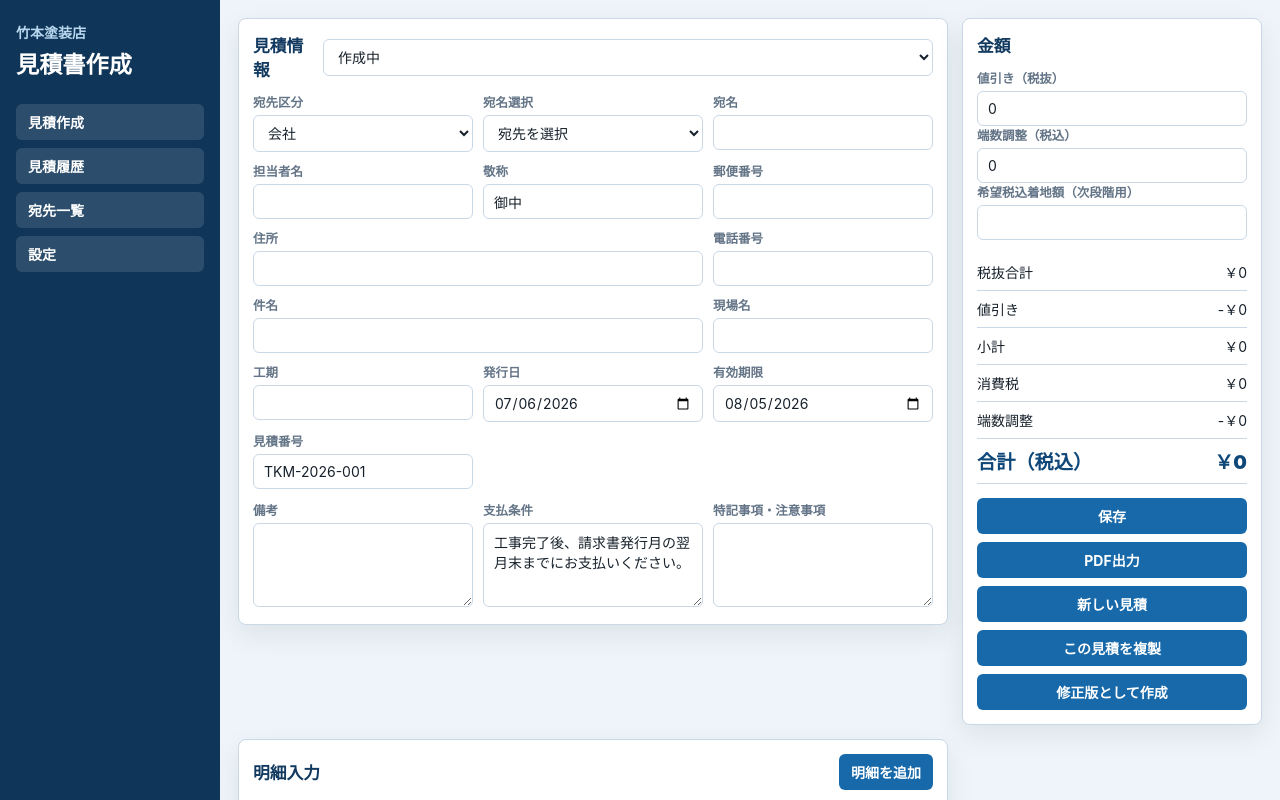
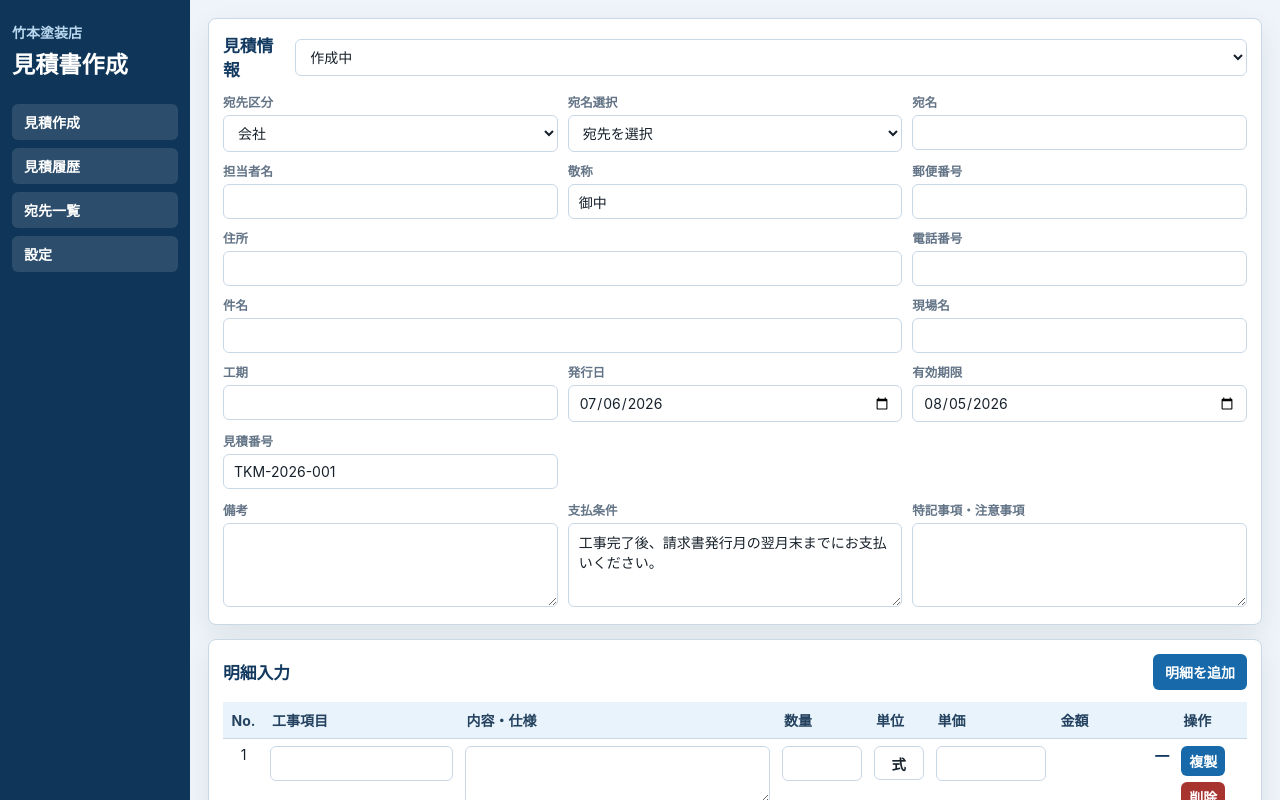
Before and after one commit to takemototosou-lab/mitsumori-app, an Electron app: page estimates/index.html in a window 1280 px wide. Shown: the top 800 px of the page. Drawn offline with Linux system fonts and the light colour scheme.

Commit message:
fix: 起動表示と明細入力レイアウトを改善

```diff
--- a/estimates/styles.css
+++ b/estimates/styles.css
@@ -72,7 +72,7 @@ label span {
 
 .app-layout {
   display: grid;
-  grid-template-columns: 220px minmax(0, 1fr);
+  grid-template-columns: 190px minmax(0, 1fr);
   min-height: 100vh;
 }
 
@@ -80,7 +80,7 @@ label span {
   position: sticky;
   top: 0;
   height: 100vh;
-  padding: 22px 16px;
+  padding: 22px 12px;
   color: #fff;
   background: #0f3558;
 }
@@ -114,7 +114,7 @@ label span {
 
 .quote-grid {
   display: grid;
-  grid-template-columns: minmax(0, 1fr) 300px;
+  grid-template-columns: minmax(0, 1fr);
   gap: 14px;
   align-items: start;
 }
@@ -129,10 +129,9 @@ label span {
 }
 
 .summary-panel {
-  position: sticky;
-  top: 18px;
-  grid-column: 2;
-  grid-row: 1;
+  position: static;
+  grid-column: 1;
+  grid-row: 3;
 }
 
 .project-panel {
@@ -206,41 +205,49 @@ th {
 
 .items-table th:nth-child(2),
 .items-table td:nth-child(2) {
-  width: 15%;
+  width: 19%;
 }
 
 .items-table th:nth-child(3),
 .items-table td:nth-child(3) {
-  width: 32%;
+  width: 31%;
 }
 
 .items-table th:nth-child(4),
 .items-table td:nth-child(4) {
-  width: 8%;
+  width: 9%;
 }
 
 .items-table th:nth-child(5),
 .items-table td:nth-child(5) {
-  width: 7%;
+  width: 6%;
 }
 
 .items-table th:nth-child(6),
 .items-table td:nth-child(6) {
-  width: 10%;
+  width: 12%;
 }
 
 .items-table th:nth-child(7),
 .items-table td:nth-child(7) {
-  width: 11%;
+  width: 12%;
 }
 
 .items-table th:nth-child(8),
 .items-table td:nth-child(8) {
-  width: 13%;
+  width: 7%;
 }
 
 .items-table td {
+  padding: 7px 6px;
   vertical-align: top;
+}
+
+.items-table input,
+.items-table textarea {
+  min-width: 0;
+  padding-right: 8px;
+  padding-left: 8px;
 }
 
 .line-description {
@@ -344,6 +351,33 @@ th {
 
 .totals {
   margin: 14px 0;
+}
+
+.summary-panel {
+  display: grid;
+  grid-template-columns: 220px minmax(320px, 1fr) 240px;
+  gap: 14px;
+  align-items: start;
+}
+
+.summary-panel h2 {
+  grid-column: 1 / -1;
+  margin-bottom: 0;
+}
+
+.summary-panel > label {
+  margin: 0;
+}
+
+.summary-panel .totals {
+  grid-column: 2;
+  grid-row: 2 / span 3;
+  margin: 0;
+}
+
+.summary-panel .action-stack {
+  grid-column: 3;
+  grid-row: 2 / span 3;
 }
 
 .totals div,
@@ -477,6 +511,11 @@ th {
   .summary-panel {
     position: static;
     grid-row: auto;
+    display: block;
+  }
+
+  .summary-panel .totals {
+    margin: 14px 0;
   }
 
   .form-grid,
```
Also changed, not shown: electron/main.mjs (+18 -10 lines), plan.md (+27 -0 lines).
